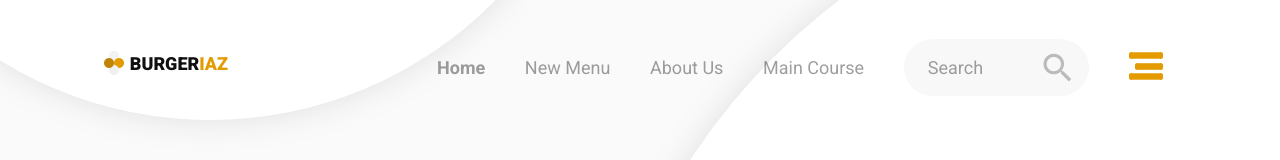
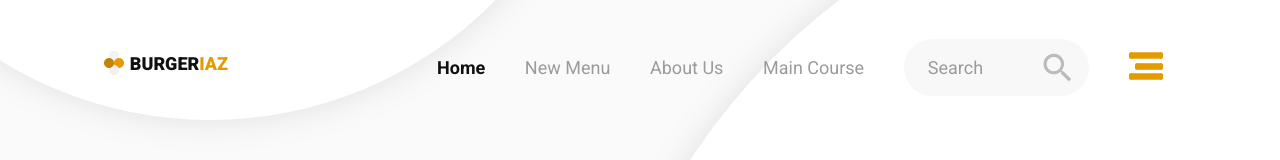
Before and after one commit to LeKoller/paprica-test, a Vue app: page / in a window 1280 px wide. Shown: the top 160 px of the page. Built offline with nearby package versions, Linux system fonts and the light colour scheme; a web font is replaced by a local one; what vue-disable-autocomplete would draw is missing.

Commit message:
fix: Final adjustments.

```diff
--- a/public/index.html
+++ b/public/index.html
@@ -26,7 +26,7 @@
       href="https://fonts.googleapis.com/css2?family=Archivo+Black&display=swap"
       rel="stylesheet"
     />
-    <title><%= htmlWebpackPlugin.options.title %></title>
+    <title>BURGERIAZ</title>
   </head>
   <body>
     <noscript>
--- a/src/components/NavBar.vue
+++ b/src/components/NavBar.vue
@@ -268,21 +268,20 @@ export default defineComponent({
 
       div {
         padding: 6px 1.55vw;
-        opacity: 0.38;
+        /* opacity: 0.38; */
         font-weight: 100;
         font-size: 18px;
         transition: all 0.25s ease;
 
         span {
-          color: #000;
+          color: #9c9b9b;
         }
 
         &:hover {
-          background-color: #101010;
+          background-color: #9c9b9b;
 
           span {
             color: #fff;
-            opacity: 1;
           }
         }
       }
@@ -290,7 +289,7 @@ export default defineComponent({
 
     a.router-link-exact-active {
       .bar_menu {
-        color: #000;
+        color: #101010;
         font-weight: bold;
       }
 
```
Also changed, not shown: 1 other file (tests, documents, lock files or other folders).
